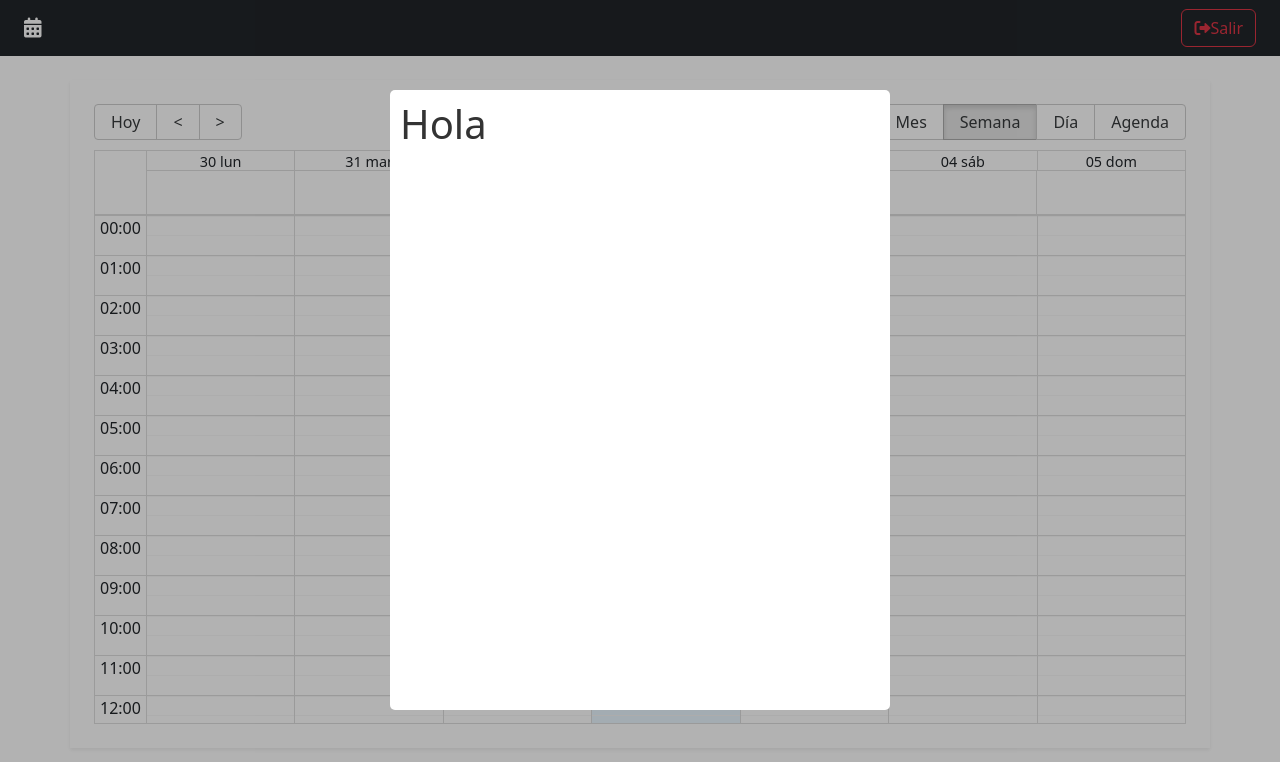
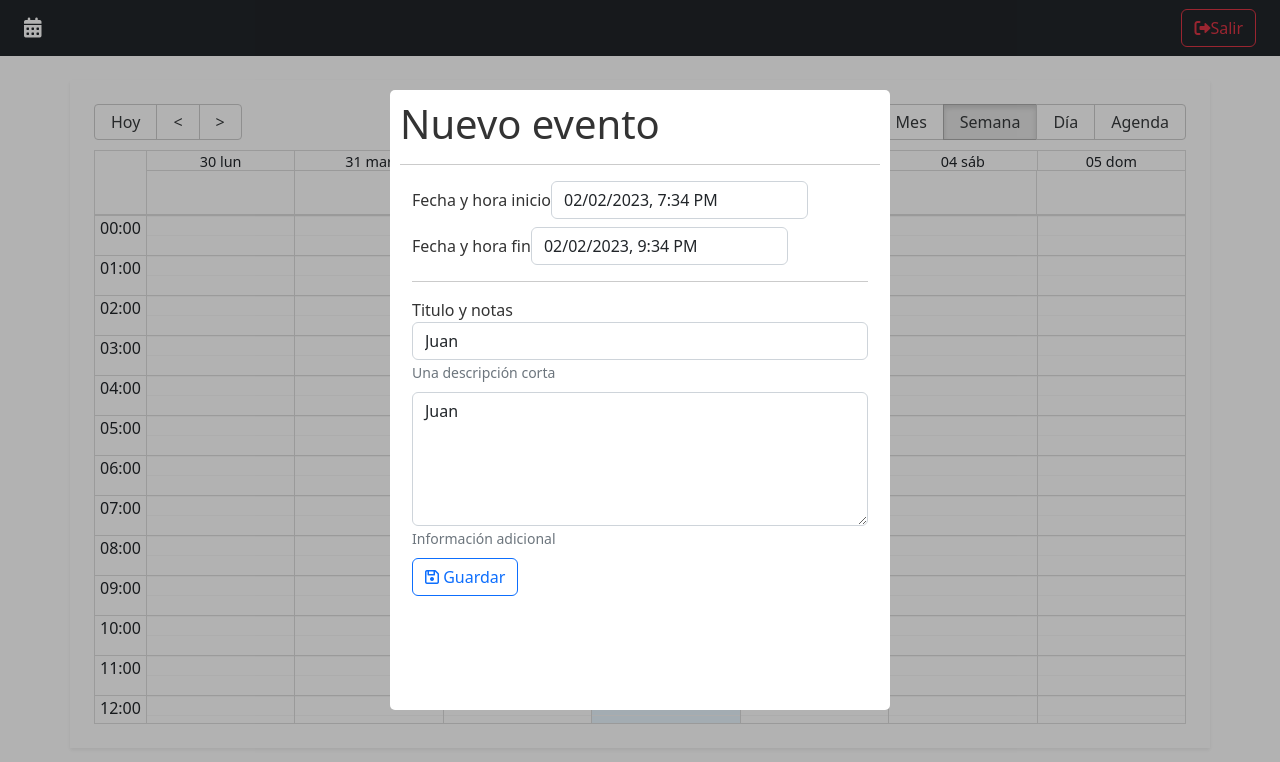
Before and after one commit to ManuUSS/Calendar-App, a React (Vite) app: page /auth in a window 1280 px wide. Shown: the top 762 px of the page. Built offline with nearby package versions, Linux system fonts and the light colour scheme.

Commit message:
contenido del modal y datepicker

```diff
--- a/package.json
+++ b/package.json
@@ -12,6 +12,7 @@
     "date-fns": "^2.29.3",
     "react": "^18.2.0",
     "react-big-calendar": "^1.6.3",
+    "react-datepicker": "^4.10.0",
     "react-dom": "^18.2.0",
     "react-modal": "^3.16.1",
     "react-router-dom": "6"
--- a/src/calendar/components/CalendarModal.jsx
+++ b/src/calendar/components/CalendarModal.jsx
@@ -1,6 +1,9 @@
+import { addHours } from 'date-fns';
 import { useState } from 'react';
 import Modal from 'react-modal';
 
+import DatePicker from 'react-datepicker';
+import "react-datepicker/dist/react-datepicker.css";
 
 const customStyles = {
     content: {
@@ -19,8 +22,29 @@
 
     const [isOpen, setIsOpen] = useState( true );
 
+    const [ formValues, setFormValues ] = useState({
+        title: 'Juan',
+        notes: 'Juan',
+        start: new Date(),
+        end: addHours( new Date(), 2 )
+    })
+
     const onCloseModal = () => {
         setIsOpen( false );
+    }
+
+    const onInputChange = ({ target }) => {
+        setFormValues({
+            ...formValues,
+            [ target.name ]: target.value
+        })
+    }
+
+    const onDateChanged = ( event, changing ) => {
+        setFormValues({
+            ...formValues,
+            [ changing ]: event
+        })
     }
 
   return (
@@ -32,7 +56,68 @@
         overlayClassName='modal-fondo'
         closeTimeoutMS={ 200 }
     >
-        <h1>Hola</h1>
+        <h1> Nuevo evento </h1>
+        <hr />
+        <form className="container">
+
+            <div className="form-group mb-2">
+                <label>Fecha y hora inicio</label>
+                <DatePicker
+                    selected={ formValues.start }
+                    onChange={ ( event ) => onDateChanged( event, 'start' )}
+                    className="form-control"
+                    dateFormat="Pp"
+                />
+            </div>
+
+            <div className="form-group mb-2">
+                <label>Fecha y hora fin</label>
+                <DatePicker
+                    minDate={ formValues.start }
+                    selected={ formValues.end }
+                    onChange={ ( event ) => onDateChanged( event, 'end' )}
+                    className="form-control"
+                    dateFormat="Pp"
+                />
+            </div>
+
+            <hr />
+            <div className="form-group mb-2">
+                <label>Titulo y notas</label>
+                <input
+                    type="text"
+                    className="form-control"
+                    placeholder="Título del evento"
+                    name="title"
+                    autoComplete="off"
+                    value={ formValues.title }
+                    onChange={ onInputChange }
+                />
+                <small id="emailHelp" className="form-text text-muted">Una descripción corta</small>
+            </div>
+
+            <div className="form-group mb-2">
+                <textarea
+                    type="text"
+                    className="form-control"
+                    placeholder="Notas"
+                    rows="5"
+                    name="notes"
+                    value={ formValues.notes }
+                    onChange={ onInputChange }
+                ></textarea>
+                <small id="emailHelp" className="form-text text-muted">Información adicional</small>
+            </div>
+
+            <button
+                type="submit"
+                className="btn btn-outline-primary btn-block"
+            >
+                <i className="far fa-save"></i>
+                <span> Guardar</span>
+            </button>
+
+        </form>
     </Modal>
   )
 }
```
Also changed, not shown: 1 other file (tests, documents, lock files or other folders).
